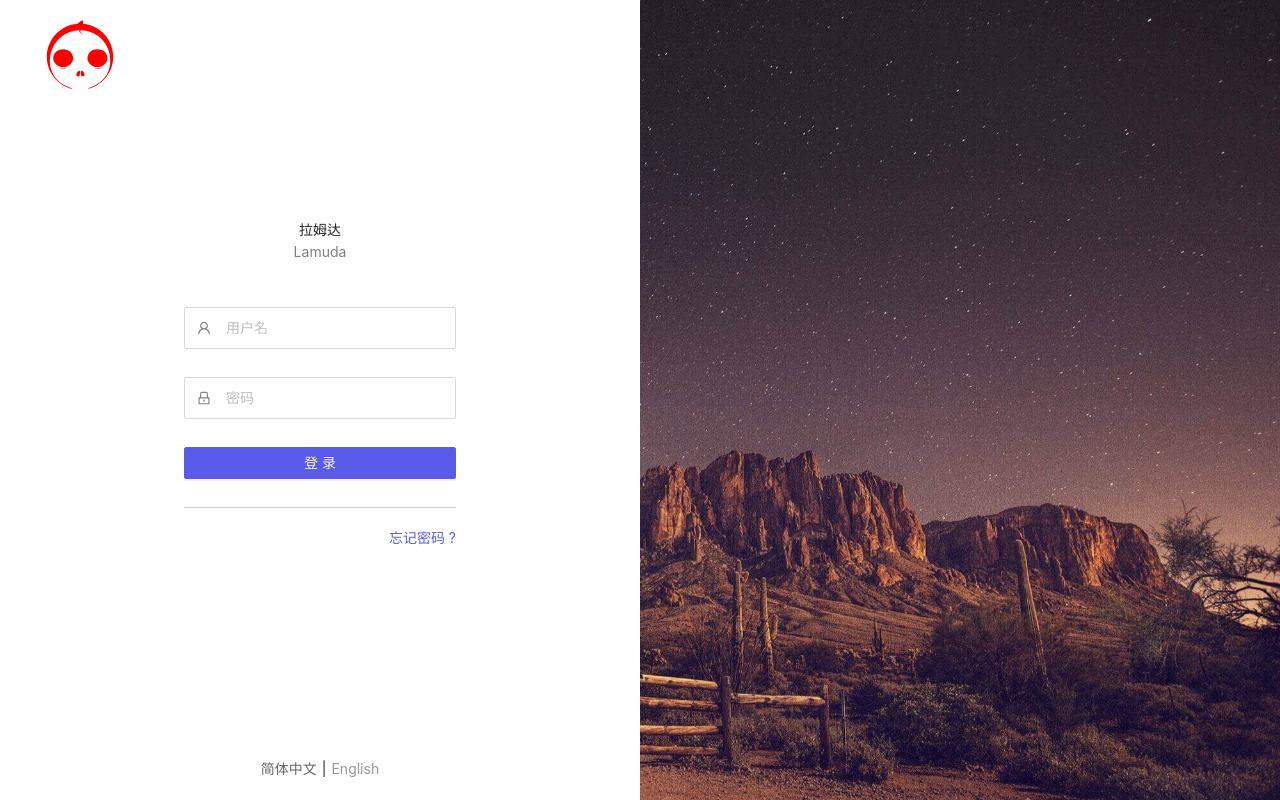
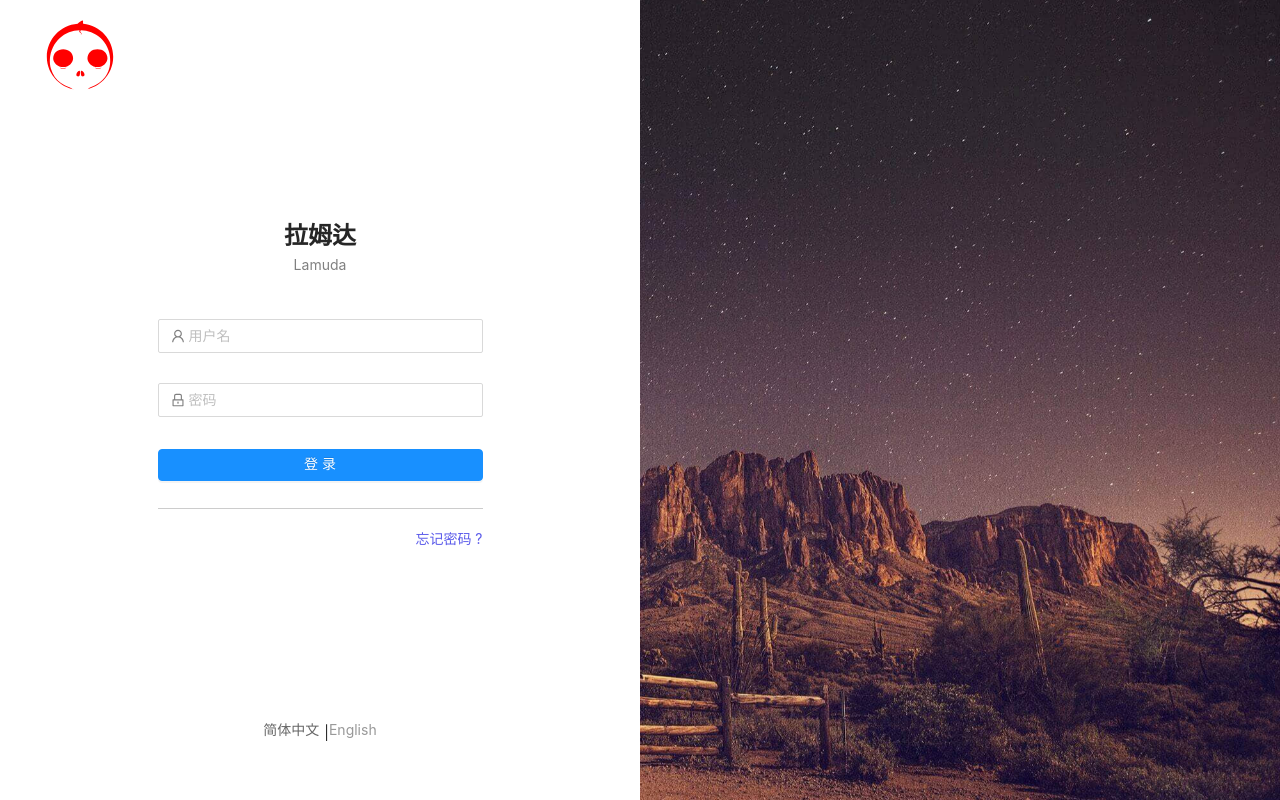
Before and after one commit to JackDan9/nomo-admin, a React app: page /dashboard#/user/login in a window 1280 px wide. Built offline with nearby package versions, Linux system fonts and the light colour scheme.

Commit message:
Verify less input
Closes-Bug: #admin-003

```diff
--- a/config/webpack.dev.conf.js
+++ b/config/webpack.dev.conf.js
@@ -29,7 +29,12 @@ module.exports = merge(baseWebpackConfig, {
         test: /\.less$/,
         use: [
           'style-loader',
-          'css-loader',
+          {
+            loader: 'css-loader',
+            options: {
+              modules: true
+            }
+          },
           {
             loader: 'less-loader',
             options: {
--- a/package.json
+++ b/package.json
@@ -36,7 +36,7 @@
     "@types/react-dom": "^16.8.4",
     "babel-core": "^6.26.3",
     "babel-loader": "^7.1.5",
-    "babel-plugin-import": "^1.11.0",
+    "babel-plugin-import": "^1.13.3",
     "babel-plugin-transform-runtime": "^6.23.0",
     "babel-preset-env": "^1.7.0",
     "babel-preset-react": "^6.24.1",
--- a/src/layouts/BasicLayout.less
+++ b/src/layouts/BasicLayout.less
@@ -1,16 +1,16 @@
-.basic-layout {
+.basicLayout {
 
-  .basic-layout-sider,
-  .basic-layout-main {
+  .sider,
+  .main {
     height: 100vh;
     overflow-y: auto;
   }
 
-  .basic-layout-sider::-webkit-scrollbar {
+  .sider::-webkit-scrollbar {
     width: 0;
   }
 
-  .basic-layout-main {
+  .main {
     background-color: #f0f2f5;
 
     .content {
--- a/src/layouts/BasicLayout.tsx
+++ b/src/layouts/BasicLayout.tsx
@@ -8,7 +8,7 @@ import UserStore from '@/store/user';
 import HeaderBar from '@/components/HeaderBar';
 import SiderBar from '@/components/SiderBar';
 import service from './service'
-import './BasicLayout.less'
+import styles from './BasicLayout.less'
 
 
 const BasicLayout: React.FC = () => {
@@ -38,9 +38,9 @@ const BasicLayout: React.FC = () => {
   }
 
   return (
-    <Layout className="basic-layout">
+    <Layout className={styles.basicLayout}>
       <Layout.Sider
-        className="basic-layout-sider"
+        className={styles.sider}
         width={160}
         trigger={null}
         collapsible={true}
@@ -49,10 +49,10 @@ const BasicLayout: React.FC = () => {
         <SiderBar routeMap={routeMap} />
       </Layout.Sider>
 
-      <Layout id="layoutMain" className="basic-layout-main">
+      <Layout id="layoutMain" className={styles.main}>
         <HeaderBar collapse={collapse} onTrigger={triggerCollapse} />
 
-        <div className="content">
+        <div className={styles.content}>
           <BasicRouter routeMap={routeMap} />
         </div>
 
--- a/src/layouts/UserLayout.less
+++ b/src/layouts/UserLayout.less
@@ -1,60 +1,60 @@
 @import '~antd/es/style/themes/default.less';
 
-.container {
+.userLayout {
   display: block;
   width: 100vw;
   height: 100vh;
   background: #ffffff;
   background-size: cover;
   overflow: hidden;
-}
 
-.main {
+  .userLayoutMain {
     display: flex;
     width: 100%;
     height: 100%;
-}
 
     .left {
-  display: block;
+      display: flex;
+      flex-flow: column;
       width: 50%;
       height: 100%;
-  display: flex;
-  flex-flow: column;
-}
 
       .logo {
+        display: flex;
         height: 120px;
-  display: flex;
         justify-content: flex-start;
         align-items: center;
+
         img {
           padding-left: 30px;
         }
       }
 
       .login {
+        display: flex;
         flex: 1 1 0%;
-  display: flex;
+        justify-content: center;
         align-items: center;
-  justify-content: center;
       }
 
       .switchLang {
+        display: flex;
         height: 120px;
-  display: flex;
-  align-items: flex-end;
         justify-content: center;
+        align-items: center;
         padding-bottom: 20px;
+
         .line {
           padding-left: 5px;
-    padding-right: 5px;
+          padding-top: 5px;
         }
+
         .chinese {
           color: #666666;
         }
         .english {
           color: #999999;
+        }
       }
     }
 
@@ -65,3 +65,5 @@
       background: url('../assets/images/login_bg.jpg') no-repeat fixed center;
       background-size: cover;
     }
+  }
+}
--- a/src/layouts/UserLayout.tsx
+++ b/src/layouts/UserLayout.tsx
@@ -6,29 +6,29 @@ import UserRouter from '../router/UserRouter';
 
 // import styles from './UserLayout.less';
 // const styles = require('./UserLayout.less');
-import "./UserLayout.less";
+import styles from "./UserLayout.less";
 // import style from './UserLayout.less';
 import logoSvg from '@/assets/images/logo.svg';
 
 
 const UserLayout: React.FC = () => {
   return (
-    <div className="container">
-      <div className="main">
-        <div className="left">
-          <div className="logo">
+    <div className={styles.userLayout}>
+      <div className={styles.userLayoutMain}>
+        <div className={styles.left}>
+          <div className={styles.logo}>
             <img src={logoSvg} alt="" />
           </div>
-          <div className="login">
+          <div className={styles.login}>
             <UserRouter />
           </div>
-          <div className="switchLang">
-            <span className="chinese">简体中文</span>
-            <span className="line">|</span>
-            <span className="english">English</span>
+          <div className={styles.switchLang}>
+            <span className={styles.chinese}>简体中文</span>
+            <span className={styles.line}>|</span>
+            <span className={styles.english}>English</span>
           </div>
         </div>
-        <div className="right">
+        <div className={styles.right}>
         </div>
       </div>
     </div>
--- a/src/pages/user/login/index.less
+++ b/src/pages/user/login/index.less
@@ -3,44 +3,39 @@
 .loginContainer {
   width: 325px;
   padding: 10px 0;
-}
-
-.login-name {
+  .loginName {
     display: flex;
     width: 100%;
     flex-flow: column;
     justify-content: center;
     align-items: center;
     margin-bottom: 40px;
-}
-
-.zh {
+    .loginNameZh {
       font-size: 24px;
       font-weight: 700;
     }
-
-.login-name-en {
+    .loginNameEn {
       font-size: 14px;
       color: gray;
     }
-
-.login-form {
+  }
+  .loginForm {
     max-width: 100%;
-}
-
-.site-form-item-icon {
+    .siteFormItemIcon {
       color: gray;
     }
 
-.login-form-forgot {
+    .loginFromForgot {
       float: right;
     }
 
-.login-form-button {
+    .loginFromButton {
       width: 100%;
     }
 
-.top-line {
+    .topLine {
       border-top: 1px solid #cccccc;
       padding-top: 10px;
     }
+  }
+}
--- a/src/pages/user/login/index.tsx
+++ b/src/pages/user/login/index.tsx
@@ -6,14 +6,11 @@ import { UserInfo } from '@/store/model/user-info'
 import request from '@/utils/request';
 import userStore from '@/store/user';
 
-// import './index.less';
 import styles from './index.less';
 import service from './service';
 
 const Login: React.FC = () => {
   const history = useHistory();
-  const zh:string = styles.zh;
-  const loginContainer:string = styles.loginContainer;
   const onFinish = async (values) => {
     const data = await service.login(values);
 
@@ -72,14 +69,14 @@ const Login: React.FC = () => {
   };
 
   return (
-    <div className={loginContainer}>
-      <div className="login-name">
-        <div className={zh}>拉姆达</div>
-        <div className="login-name-en">Lamuda</div>
+    <div className={styles.loginContainer}>
+      <div className={styles.loginName}>
+        <div className={styles.loginNameZh}>拉姆达</div>
+        <div className={styles.loginNameEn}>Lamuda</div>
       </div>
       <Form
         name="normal_login"
-        className="login-form"
+        className={styles.loginForm}
         initialValues={{ remember: true }}
         onFinish={onFinish}
       >
@@ -87,30 +84,30 @@ const Login: React.FC = () => {
           name="username"
           rules={[{ required: true, message: '请输入用户名!' }]}
         >
-          <Input prefix={<UserOutlined className="site-form-item-icon" />} placeholder="用户名" />
+          <Input prefix={<UserOutlined className={styles.siteFormItemIcon} />} placeholder="用户名" />
         </Form.Item>
         <Form.Item
           name="password"
           rules={[{ required: true, message: '请输入密码!' }]}
         >
           <Input
-            prefix={<LockOutlined className="site-form-item-icon" />}
+            prefix={<LockOutlined className={styles.siteFormItemIcon} />}
             type="password"
             placeholder="密码"
           />
         </Form.Item>
         <Form.Item>
-          <Button type="primary" htmlType="submit" className="login-form-button">
+          <Button type="primary" htmlType="submit" className={styles.loginFromButton}>
             登录
           </Button>
         </Form.Item>
 
-        <Form.Item className="top-line">
+        <Form.Item className={styles.topLine}>
           {/* <Form.Item name="remember" valuePropName="checked" noStyle>
             <Checkbox>记住我</Checkbox>
           </Form.Item> */}
 
-          <a className="login-form-forgot" href="">
+          <a className={styles.loginFromForgot} href="">
             忘记密码 ?
           </a>
         </Form.Item>
```
Also changed, not shown: .babelrc. Lines whose indentation alone changed are shown as unchanged.
